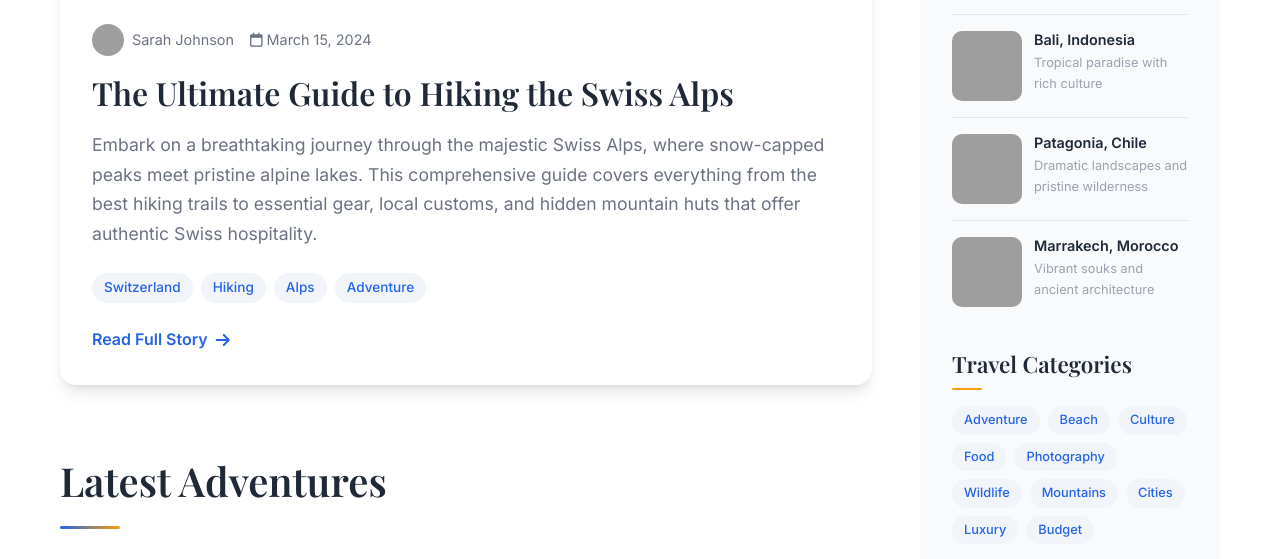
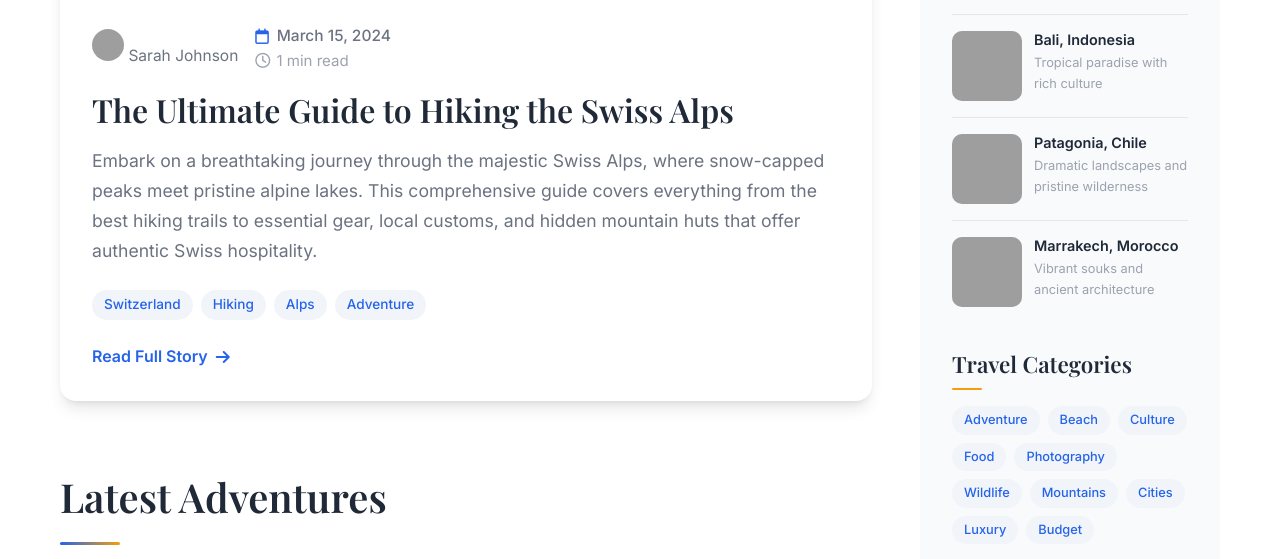
Before and after one commit to shakuisitive/custom-php-wordpress-theme-for-travel-blog, a WordPress theme: template index.php in a window 1280 px wide. Shown: the part 1220-1779 px from the top of the page. Run offline with PHP 8.4 and a stand-in for WordPress, Linux system fonts and the light colour scheme; the site name, menu and one post (Sample post) are stand-ins, and other content is empty; grey boxes are pictures that could not be loaded.

Commit message:
finalise the homepage of the theme

```diff
--- a/index.php
+++ b/index.php
@@ -342,29 +342,55 @@
         .post-meta {
             display: flex;
             align-items: center;
-            gap: 1rem;
+            gap: 1.1em;
+            font-size: 0.97rem;
+            color: var(--text-secondary);
             margin-bottom: 1rem;
-            font-size: 0.9rem;
-            color: var(--text-secondary);
         }
-
-        .author-info {
-            display: flex;
-            align-items: center;
-            gap: 8px;
-        }
-
         .author-avatar {
             width: 32px;
             height: 32px;
             border-radius: 50%;
             object-fit: cover;
+            flex-shrink: 0;
         }
-
+        .author-name {
+            font-weight: 600;
+            margin-right: 0.2em;
+        }
         .post-date {
             display: flex;
             align-items: center;
-            gap: 4px;
+            gap: 0.3em;
+            font-weight: 500;
+        }
+        .post-date i {
+            color: var(--primary-color);
+            font-size: 1em;
+            margin-right: 0.2em;
+        }
+        .separator {
+            color: var(--text-light);
+            font-size: 1.1em;
+        }
+        .reading-time {
+            display: flex;
+            align-items: center;
+            color: var(--text-light);
+            font-size: 0.97em;
+            font-weight: 400;
+            gap: 0.2em;
+        }
+        .reading-time i {
+            color: var(--text-light);
+            font-size: 1em;
+            margin-right: 0.2em;
+        }
+        @media (max-width: 600px) {
+            .post-meta {
+                flex-wrap: wrap;
+                gap: 0.6em;
+            }
         }
 
         .featured-title {
@@ -906,9 +932,9 @@
                                     <img src="https://images.unsplash.com/photo-1600188768149-f27db3bc6ef9?q=80&w=687&auto=format&fit=crop&ixlib=rb-4.1.0&ixid=M3wxMjA3fDB8MHxwaG90by1wYWdlfHx8fGVufDB8fHx8fA%3D%3D" alt="Sarah Johnson" class="author-avatar">
                                     <span>Sarah Johnson</span>
                                 </div>
-                                <div class="post-date">
-                                    <i class="far fa-calendar"></i>
-                                    <span>March 15, 2024</span>
+                                <div class="meta-details">
+                                    <span class="post-date"><i class="far fa-calendar"></i> March 15, 2024</span>
+                                    <span class="reading-time"><i class="far fa-clock"></i> 1 min read</span>
                                 </div>
                             </div>
                             <h3 class="featured-title">The Ultimate Guide to Hiking the Swiss Alps</h3>
@@ -939,9 +965,9 @@
                                         <img src="https://images.unsplash.com/photo-1507003211169-0a1dd7228f2d?ixlib=rb-4.0.3&auto=format&fit=crop&w=32&h=32&q=80" alt="Mike Chen" class="author-avatar">
                                         <span>Mike Chen</span>
                                     </div>
-                                    <div class="post-date">
-                                        <i class="far fa-calendar"></i>
-                                        <span>March 12, 2024</span>
+                                    <div class="meta-details">
+                                        <span class="post-date"><i class="far fa-calendar"></i> March 12, 2024</span>
+                                        <span class="reading-time"><i class="far fa-clock"></i> 1 min read</span>
                                     </div>
                                 </div>
                                 <h3 class="post-title">Hidden Beaches of the Maldives</h3>
@@ -966,9 +992,9 @@
                                         <img src="https://images.unsplash.com/photo-1438761681033-6461ffad8d80?ixlib=rb-4.0.3&auto=format&fit=crop&w=32&h=32&q=80" alt="Emma Rodriguez" class="author-avatar">
                                         <span>Emma Rodriguez</span>
                                     </div>
-                                    <div class="post-date">
-                                        <i class="far fa-calendar"></i>
-                                        <span>March 10, 2024</span>
+                                    <div class="meta-details">
+                                        <span class="post-date"><i class="far fa-calendar"></i> March 10, 2024</span>
+                                        <span class="reading-time"><i class="far fa-clock"></i> 1 min read</span>
                                     </div>
                                 </div>
                                 <h3 class="post-title">Exploring Ancient Temples of Cambodia</h3>
@@ -993,9 +1019,9 @@
                                         <img src="https://images.unsplash.com/photo-1472099645785-5658abf4ff4e?ixlib=rb-4.0.3&auto=format&fit=crop&w=32&h=32&q=80" alt="David Thompson" class="author-avatar">
                                         <span>David Thompson</span>
                                     </div>
-                                    <div class="post-date">
-                                        <i class="far fa-calendar"></i>
-                                        <span>March 8, 2024</span>
+                                    <div class="meta-details">
+                                        <span class="post-date"><i class="far fa-calendar"></i> March 8, 2024</span>
+                                        <span class="reading-time"><i class="far fa-clock"></i> 1 min read</span>
                                     </div>
                                 </div>
                                 <h3 class="post-title">Chasing the Northern Lights in Iceland</h3>
@@ -1020,9 +1046,9 @@
                                         <img src="https://images.unsplash.com/photo-1544005313-94ddf0286df2?ixlib=rb-4.0.3&auto=format&fit=crop&w=32&h=32&q=80" alt="Lisa Park" class="author-avatar">
                                         <span>Lisa Park</span>
                                     </div>
-                                    <div class="post-date">
-                                        <i class="far fa-calendar"></i>
-                                        <span>March 5, 2024</span>
+                                    <div class="meta-details">
+                                        <span class="post-date"><i class="far fa-calendar"></i> March 5, 2024</span>
+                                        <span class="reading-time"><i class="far fa-clock"></i> 1 min read</span>
                                     </div>
                                 </div>
                                 <h3 class="post-title">Street Food Adventures in Bangkok</h3>
@@ -1047,9 +1073,9 @@
                                         <img src="https://images.unsplash.com/photo-1500648767791-00dcc994a43e?ixlib=rb-4.0.3&auto=format&fit=crop&w=32&h=32&q=80" alt="James Wilson" class="author-avatar">
                                         <span>James Wilson</span>
                                     </div>
-                                    <div class="post-date">
-                                        <i class="far fa-calendar"></i>
-                                        <span>March 3, 2024</span>
+                                    <div class="meta-details">
+                                        <span class="post-date"><i class="far fa-calendar"></i> March 3, 2024</span>
+                                        <span class="reading-time"><i class="far fa-clock"></i> 1 min read</span>
                                     </div>
                                 </div>
                                 <h3 class="post-title">Safari Adventures in Kenya</h3>
@@ -1074,9 +1100,9 @@
                                         <img src="https://images.unsplash.com/photo-1534528741775-53994a69daeb?ixlib=rb-4.0.3&auto=format&fit=crop&w=32&h=32&q=80" alt="Yuki Tanaka" class="author-avatar">
                                         <span>Yuki Tanaka</span>
                                     </div>
-                                    <div class="post-date">
-                                        <i class="far fa-calendar"></i>
-                                        <span>March 1, 2024</span>
+                                    <div class="meta-details">
+                                        <span class="post-date"><i class="far fa-calendar"></i> March 1, 2024</span>
+                                        <span class="reading-time"><i class="far fa-clock"></i> 1 min read</span>
                                     </div>
                                 </div>
                                 <h3 class="post-title">Cherry Blossom Season in Japan</h3>
@@ -1410,15 +1436,22 @@
         document.querySelectorAll('.post-excerpt').forEach(excerpt => {
             const wordCount = excerpt.textContent.split(' ').length;
             const readingTime = Math.ceil(wordCount / 200); // Average reading speed
+            const postMeta = excerpt.closest('.post-content').querySelector('.post-meta');
+            // Remove any old reading-time and separator
+            const oldRT = postMeta.querySelector('.reading-time');
+            if (oldRT) oldRT.remove();
+            const oldSep = postMeta.querySelector('.separator');
+            if (oldSep) oldSep.remove();
+            // Add separator
+            const sep = document.createElement('span');
+            sep.className = 'separator';
+            sep.innerHTML = '&middot;';
+            postMeta.appendChild(sep);
+            // Add reading time
             const readingTimeElement = document.createElement('span');
-            readingTimeElement.innerHTML = ` • ${readingTime} min read`;
-            readingTimeElement.style.color = 'var(--text-light)';
-            readingTimeElement.style.fontSize = '0.85rem';
-
-            const postMeta = excerpt.closest('.post-content').querySelector('.post-meta');
-            if (postMeta) {
-                postMeta.appendChild(readingTimeElement);
-            }
+            readingTimeElement.className = 'reading-time';
+            readingTimeElement.innerHTML = `<i class='far fa-clock'></i> ${readingTime} min read`;
+            postMeta.appendChild(readingTimeElement);
         });
 
         console.log('Wanderlust Chronicles loaded successfully! 🌍✈️');
```
